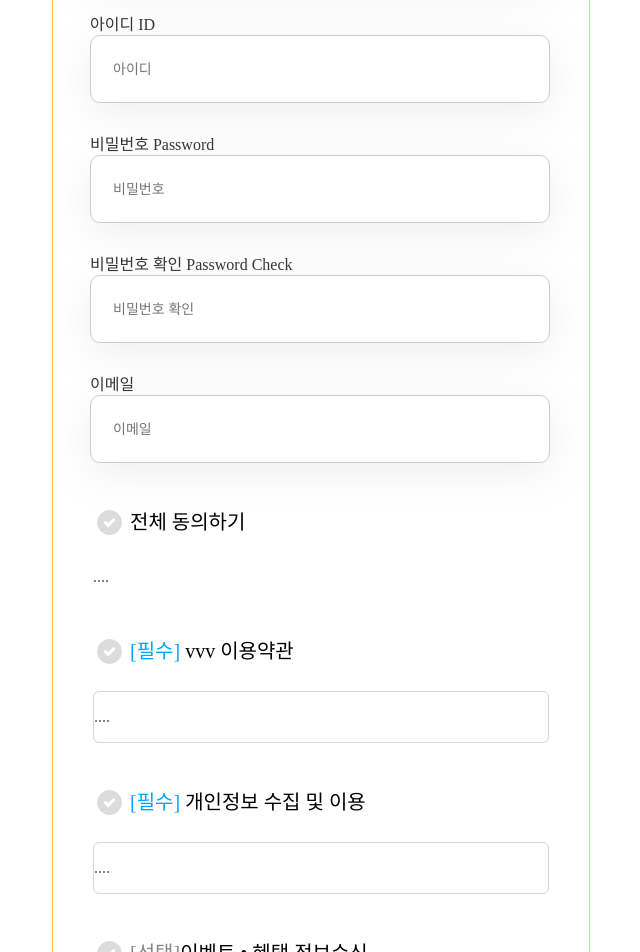
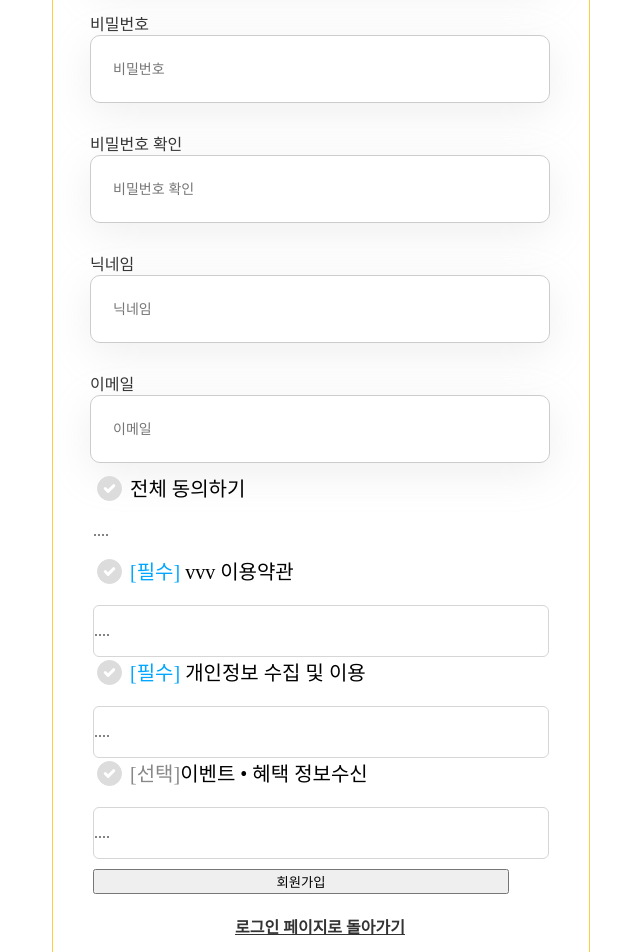
Before and after one commit to TeamCOMO/frontend, a React (Create React App) app: page /Signup in a window 1280 px wide. Shown: the part 300-1252 px from the top of the page, without its empty margins (324-964 px from the left). Built offline with nearby package versions, Linux system fonts and the light colour scheme.

Commit message:
juju push

```diff
--- a/package.json
+++ b/package.json
@@ -2,6 +2,8 @@
   "name": "como",
   "version": "0.1.0",
   "private": true,
+  "proxy": "http://ec2-3-35-3-165.ap-northeast-2.compute.amazonaws.com",
+
   "dependencies": {
     "@testing-library/jest-dom": "^5.16.5",
     "@testing-library/react": "^13.4.0",
@@ -37,4 +39,6 @@
       "last 1 safari version"
     ]
   }
+
+
 }
--- a/src/App.js
+++ b/src/App.js
@@ -1,18 +1,18 @@
+import { BrowserRouter as Router, Route, Routes } from "react-router-dom";
 import React from "react";
+//import { RecoilRoot } from "recoil";
 
-import { BrowserRouter as Router, Routes, Route } from "react-router-dom";
-
-import Landing from "./routes/landing";
-import SignUp from "./routes/signUp";
-import SignIn from "./routes/signIn";
+import SignUp from "./routes/SignUp";
+import SignIn from "./routes/SignIn";
+import Landing from "./routes/Landing";
 
 function App() {
   return (
     <Router>
       <Routes>
         <Route path="/" element={<Landing />} />
-        <Route path="/signin" element={<SignIn />} />
-        <Route path="/signup" element={<SignUp />} />
+        <Route path="/Signin" element={<SignIn />} />
+        <Route path="/Signup" element={<SignUp />} />
       </Routes>
     </Router>
   );
--- /dev/null
+++ b/src/components/Constant.js
@@ -0,0 +1 @@
+export const API_URL = "ec2-3-35-3-165.ap-northeast-2.compute.amazonaws.com";
--- a/src/components/css/signUp.module.css
+++ b/src/components/css/signUp.module.css
@@ -109,7 +109,7 @@
   margin-top: 17px;
   color: #555555;
 }
-.terms_set {
+.term_set {
   margin-top: 44px;
   line-height: 30px;
 }
--- a/src/components/js/signInBox.js
+++ b/src/components/js/signInBox.js
@@ -1,7 +1,8 @@
 import { useState } from "react";
 import axios from "axios";
 import { Link } from "react-router-dom";
-import styles from "../css/signIn.module.css";
+import styles from "../css/SignIn.module.css";
+
 function SignInBox() {
   const [id, setId] = useState("");
   const [pw, setPw] = useState("");
--- a/src/components/js/signUpBox.js
+++ b/src/components/js/signUpBox.js
@@ -1,31 +1,45 @@
-import styles from "../css/signUp.module.css";
-import { Link } from "react-router-dom";
+import React, { useState, useEffect } from "react";
+import styles from "../css/SignUp.module.css";
 import axios from "axios";
-import { Navigate } from "react-router-dom";
-const { useState, useEffect } = require("react");
+import { API_URL } from "../Constant";
+import { useNavigate, Link } from "react-router-dom";
 
-function SignUpBox() {
+const SignUpBox = () => {
   const [allAgreed, setAllAgreed] = useState(false);
   const [lecoAgreed, setLecoAgreed] = useState(false);
   const [infoAgreed, setInfoAgreed] = useState(false);
   const [eventAgreed, setEventAgreed] = useState(false);
+  const navigate = useNavigate();
+
   const [username, setUsername] = useState("");
   const [password, setPassword] = useState("");
-  const [id, setId] = useState("");
+  const [checkedPassword, setCheckedPassword] = useState("");
+  const [nickname, setNickname] = useState("");
   const [email, setEmail] = useState("");
+
+  const handleAllAgreedChange = (e) => {
+    setAllAgreed(e.target.checked);
+    setLecoAgreed(e.target.checked);
+    setInfoAgreed(e.target.checked);
+    setEventAgreed(e.target.checked);
+  };
+
+  const handleUsernameChange = (e) => {
+    setUsername(e.target.value);
+  };
+  const handlePasswordChange = (e) => {
+    setPassword(e.target.value);
+  };
+  const handleCheckedPasswordChange = (e) => {
+    setCheckedPassword(e.target.value);
+  };
+  const handleNicknameChange = (e) => {
+    setNickname(e.target.value);
+  };
   const handleEmailChange = (e) => {
     setEmail(e.target.value);
   };
-  const handleUsernameChange = (e) => {
-    setUsername(e.target.value);
-  };
 
-  const handlePasswordChange = (e) => {
-    setPassword(e.target.value);
-  };
-  const handleIdChange = (e) => {
-    setId(e.target.value);
-  };
   const allCheck = () => {
     if (allAgreed === false) {
       setAllAgreed(true);
@@ -65,29 +79,37 @@ function SignUpBox() {
       setAllAgreed(true);
     else setAllAgreed(false);
   }, [lecoAgreed, infoAgreed, eventAgreed]);
-  const handleSubmit = () => {
-    const userData = {
-      username: id,
-      password: password,
-      checkedPassword: password,
-      nickname: username,
-      email: email,
-    };
+
+  const handleRegister = (event) => {
+    event.preventDefault();
     axios
       .post(
-        `ec2-3-35-3-165.ap-northeast-2.compute.amazonaws.com/user/sign-up`,
+        `http://ec2-3-35-3-165.ap-northeast-2.compute.amazonaws.com/user/sign-up`,
         {
-          userData,
+          username: username,
+          password: password,
+          checkedPassword: checkedPassword,
+          nickname: nickname,
+          email: email,
+        },
+        {
+          headers: {
+            "Content-Type": "application/json",
+          },
         }
       )
-      .then((res) => {
-        console.log("회원가입 성공", res.data);
+      .then((response) => {
+        console.log(response);
+        alert("회원가입 성공");
+        navigate("/SignInBox");
       })
       .catch((error) => {
-        console.log("회원가입 실패");
+        console.log(error);
+        alert("회원가입에 실패했습니다.");
       });
   };
-  console.log(allAgreed);
+
+  //console.log(allAgreed);
 
   return (
     <div>
@@ -99,36 +121,36 @@ function SignUpBox() {
             </div>
 
             <form className={styles.inputForm}>
-              <div className={styles.inputName}>이름</div>
+              <div className={styles.inputName}>아이디</div>
               <input
                 onChange={handleUsernameChange}
-                name="name"
-                placeholder="이름"
-                className={styles.inputs}
-              />
-              <div className={styles.inputName}>아이디 ID</div>
-              <input
-                onChange={handleIdChange}
-                name="id"
+                name="username"
                 placeholder="아이디"
                 className={styles.inputs}
               />
-              <div className={styles.inputName}>비밀번호 Password</div>
+              <div className={styles.inputName}>비밀번호</div>
               <input
                 onChange={handlePasswordChange}
-                name="pw"
-                type="password"
+                name="Password"
                 placeholder="비밀번호"
                 className={styles.inputs}
               />
+              <div className={styles.inputName}>비밀번호 확인</div>
+              <input
+                onChange={handleCheckedPasswordChange}
+                name="checkedPassword"
+                type="checkedPassword"
+                placeholder="비밀번호 확인"
+                className={styles.inputs}
+              />
               <div className={styles.inputName}>
-                비밀번호 확인 Password Check
+                <span>닉네임</span>{" "}
               </div>
               <input
-                name="pw"
-                type="password"
-                placeholder="비밀번호 확인"
+                onChange={handleNicknameChange}
                 className={styles.inputs}
+                name="nickname"
+                placeholder="닉네임"
               />
               <div className={styles.inputName}>
                 <span>이메일</span>{" "}
@@ -136,7 +158,7 @@ function SignUpBox() {
               <input
                 onChange={handleEmailChange}
                 className={styles.inputs}
-                name="id"
+                name="email"
                 placeholder="이메일"
               />
             </form>
@@ -147,7 +169,7 @@ function SignUpBox() {
                   <input
                     type="checkbox"
                     className={styles.checkbox}
-                    onClick={allCheck}
+                    onChange={handleAllAgreedChange} // 이렇게 onChange 핸들러를 추가해주세요.
                     checked={allAgreed}
                   />
                   <span className={styles.checktext}> 전체 동의하기</span>
@@ -161,7 +183,7 @@ function SignUpBox() {
                   <input
                     type="checkbox"
                     className={styles.checkbox}
-                    onClick={lecoCheck}
+                    onChange={handleAllAgreedChange} // 이렇게 onChange 핸들러를 추가해주세요.
                     checked={lecoAgreed}
                   />
                   <span className={styles.checktext}>
@@ -177,6 +199,7 @@ function SignUpBox() {
                   <input
                     type="checkbox"
                     className={styles.checkbox}
+                    onChange={handleAllAgreedChange}
                     onClick={infoCheck}
                     checked={infoAgreed}
                   />
@@ -194,6 +217,7 @@ function SignUpBox() {
                   <input
                     type="checkbox"
                     className={styles.checkbox}
+                    onChange={handleAllAgreedChange}
                     onClick={eventCheck}
                     checked={eventAgreed}
                   />
@@ -208,12 +232,17 @@ function SignUpBox() {
               </li>
             </ul>
             <div className={styles.btnBox}>
-              <button onClick={handleSubmit} className={styles.btn}>
-                회원가입하기
+              <button
+                style={{ width: "416px" }}
+                type="submit"
+                className="submit"
+                onClick={handleRegister}
+              >
+                회원가입
               </button>
               <br />
               <div className={styles.backSignIn}>
-                <Link to="/signin" className={styles.backText}>
+                <Link to="/SignInBox" className={styles.backText}>
                   로그인 페이지로 돌아가기
                 </Link>
               </div>
@@ -223,6 +252,6 @@ function SignUpBox() {
       </div>
     </div>
   );
-}
+};
 
 export default SignUpBox;
--- a/src/routes/signIn.js
+++ b/src/routes/signIn.js
@@ -1,4 +1,4 @@
-import SignInBox from "../components/js/signInBox";
+import SignInBox from "../components/js/SignInBox.js";
 
 function SignIn() {
   return (
--- a/src/routes/signUp.js
+++ b/src/routes/signUp.js
@@ -1,4 +1,5 @@
 import SignUpBox from "../components/js/signUpBox";
+
 function SignUp() {
   return (
     <div>
```
Also changed, not shown: src/recoils/Recoil.js (added, +31 -0 lines).
